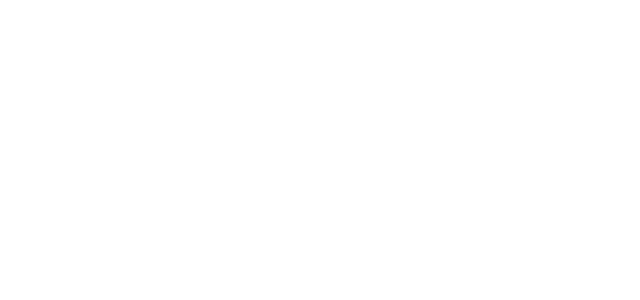
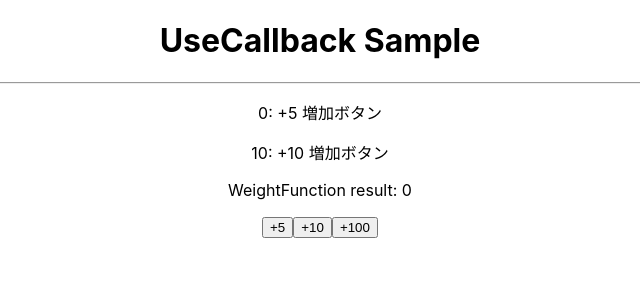
Before and after one commit to w8f/react-training, a React (Create React App) app in the folder front/: page /memorizationSample in a window 1280 px wide. Before the commit this address had no page. Shown: the top 300 px of the page, without its empty margins (320-960 px from the left). Built offline with nearby package versions, Linux system fonts and the light colour scheme.

Commit message:
add: memorization sample

```diff
--- a/front/src/App.tsx
+++ b/front/src/App.tsx
@@ -7,6 +7,7 @@
 import UseContextSampleWithState from "./component/useContext/UseContextSampleWithState";
 import UseContextSampleWithCustomHook from "./component/useContext/UseContextSampleWithCustomHook";
 import UseReducerSample from "./component/useReducer/UseReducerSample";
+import MemorizationSample from "./component/memorization/MemorizationSample";
 
 function App() {
   return (
@@ -28,6 +29,10 @@
               element={<UseContextSampleWithCustomHook />}
             />
             <Route path="/useReducerSample" element={<UseReducerSample />} />
+            <Route
+              path="/memorizationSample"
+              element={<MemorizationSample />}
+            />
           </Routes>
         </div>
       </Router>
--- /dev/null
+++ b/front/src/component/memorization/MemorizationSample.tsx
@@ -0,0 +1,72 @@
+import React, { VFC, useState, useCallback, memo, useMemo } from "react";
+
+type ButtonProps = {
+  handleClick: () => void;
+  text: string;
+};
+
+type CountProps = {
+  addNum: number;
+  text: string;
+};
+
+// React.memoは、メモ化したいコンポーネントをラップして使う。
+const Button = memo(({ handleClick, text }: ButtonProps) => {
+  console.log("Button child component: ", text);
+  return <button onClick={handleClick}>{text}</button>;
+});
+
+const Count = memo(({ addNum, text }: CountProps) => {
+  console.log("Count child component: ", text);
+  return (
+    <p>
+      {addNum}: {text}
+    </p>
+  );
+});
+
+const Title = React.memo(() => {
+  console.log("Title component");
+  return <h1>UseCallback Sample</h1>;
+});
+
+const MemorizationSample: VFC = () => {
+  const [firstCountState, setFirstCount] = useState(0);
+  const [secondCountState, setSecondCount] = useState(10);
+  const [thirdCountState, setThirdCount] = useState(0);
+
+  const add_5 = useCallback(
+    () => setFirstCount(firstCountState + 5),
+    [firstCountState]
+  );
+  const add_10 = useCallback(
+    () => setSecondCount(secondCountState + 10),
+    [secondCountState]
+  );
+
+  const add_100 = () => setThirdCount(thirdCountState + 100);
+
+  // 重い処理の結果をメモ化
+  const weightFunction = useMemo(() => {
+    let i = 0;
+    while (i < 10) {
+      i++;
+    }
+    return thirdCountState * thirdCountState;
+  }, [thirdCountState]);
+
+  return (
+    <div style={{ textAlign: "center" }}>
+      <Title />
+      <hr />
+      <Count addNum={firstCountState} text={"+5 増加ボタン"} />
+      <Count addNum={secondCountState} text={"+10 増加ボタン"} />
+      <p>WeightFunction result: {weightFunction}</p>
+      <Button handleClick={add_5} text={"+5"} />
+      <Button handleClick={add_10} text={"+10"} />
+      <button onClick={add_100}>+100</button>
+    </div>
+  );
+};
+
+export default MemorizationSample;
```
Also changed, not shown: front/src/component/memorization/README.md (added).
